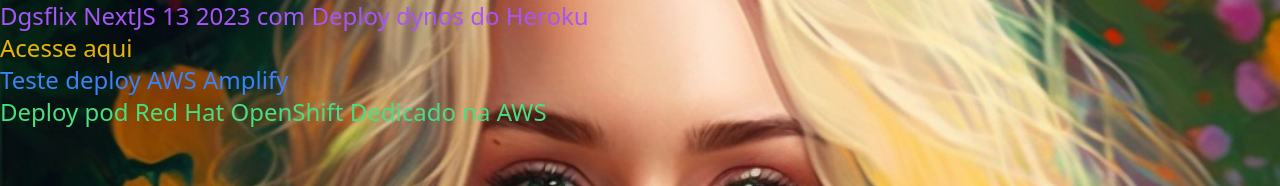
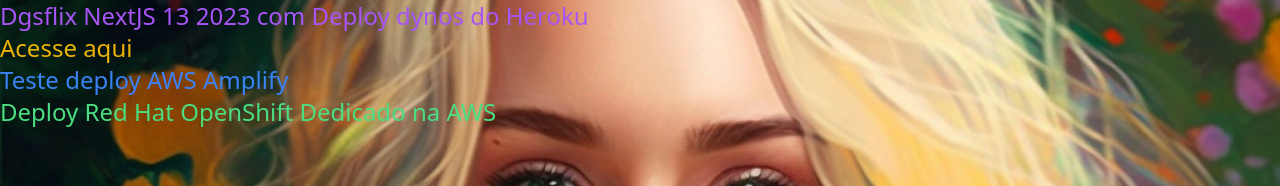
Before and after one commit to dgsdev/dgsflix, a Next.js app: page / in a window 1280 px wide. Shown: the top 186 px of the page. Built offline with nearby package versions, Linux system fonts and the light colour scheme.

Commit message:
Staging add branch

```diff
--- a/pages/index.tsx
+++ b/pages/index.tsx
@@ -5,7 +5,7 @@ export default function Home() {
     <h1 className="text-2xl text-purple-500">Dgsflix NextJS 13 2023 com Deploy dynos do Heroku </h1>
     <h2 className="text-2xl text-yellow-500"><a href="./auth">Acesse aqui</a></h2>
     <h1 className="text-2xl text-blue-500">Teste deploy AWS Amplify</h1>
-    <h1 className="text-2xl text-green-400">Deploy pod Red Hat OpenShift Dedicado na AWS</h1>
+    <h1 className="text-2xl text-green-400">Deploy Red Hat OpenShift Dedicado na AWS</h1>
     </div>
 
 
```
